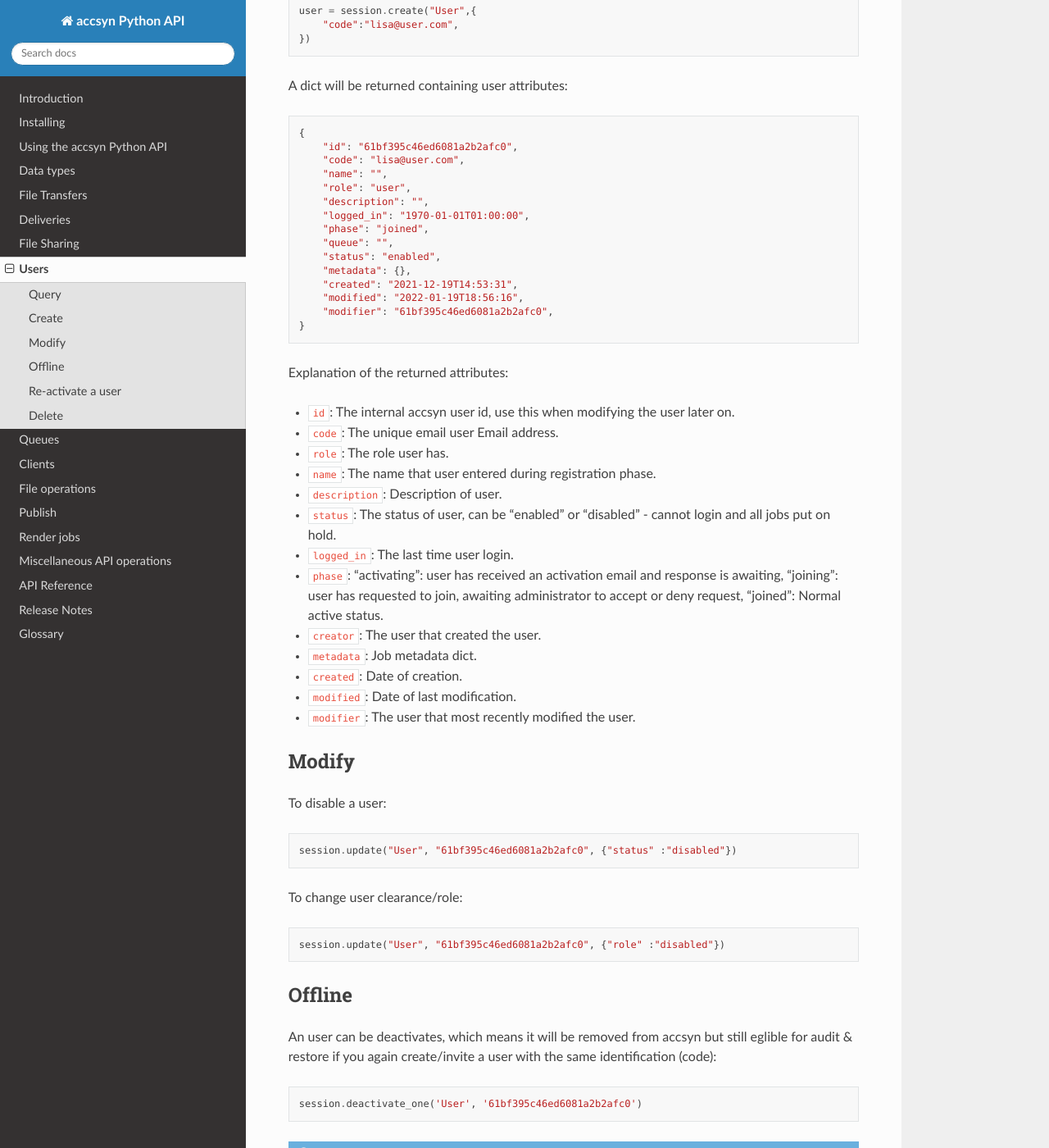
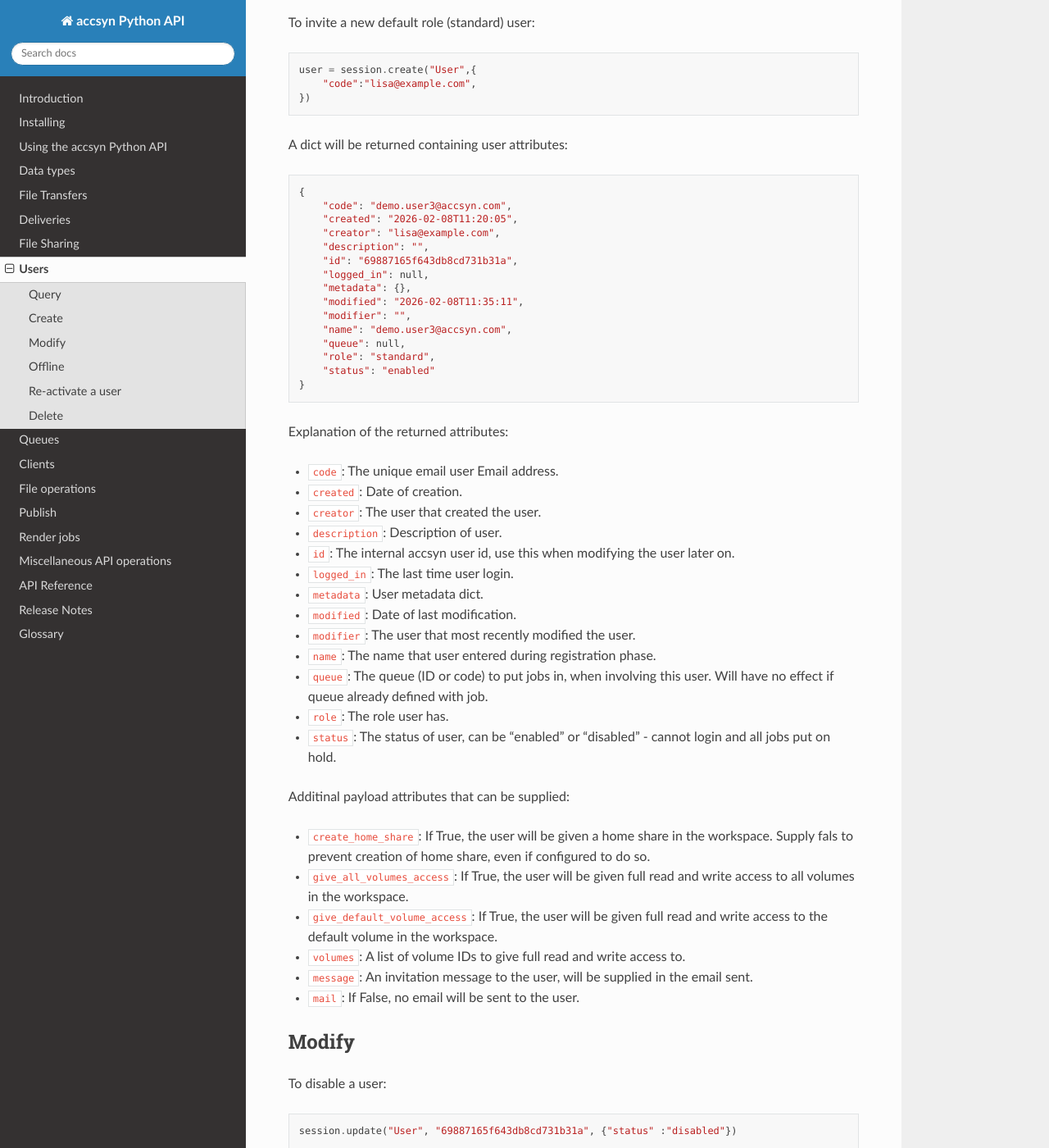
Before and after one commit to accsyn/accsyn-python-api, a Sphinx documentation site: the page built from doc/users.rst, in a window 1280 px wide and 1400 px high, scrolled down 749 px. Shown: the whole window at 82% size. Built offline with Sphinx 7.4.7 and the Read the Docs theme 3.1.0, drawn with Linux system fonts in a browser that asks for light colours; some of the changed text lies outside the part shown.

Commit message:
Queue and users updates

```diff
--- a/doc/users.rst
+++ b/doc/users.rst
@@ -15,6 +15,7 @@ An user identifies a physical person that interacts with accsyn, and access is r
 
 * **User**; (Standard) Have access to download file packages sent to them, and to shares given explicit access through ACLs (Access Control Lists).
 
+Users are managed centralised, with all users having their unique ID across all workspaces and one authentication method (accsyn / Google etc)
 
 
 Query
@@ -28,53 +29,62 @@ To list all users::
 
 List only employees::
 
-    all_users = session.find('User where role=employee')
+    all_employees = session.find("User where role=employee")
 
 
 Create
 ======
 
-To invite a new user::
+To invite a new default role (standard) user::
 
     user = session.create("User",{
-        "code":"lisa@user.com",
+        "code":"lisa@example.com",
     })
 
 
 A dict will be returned containing user attributes::
 
     {
-        "id": "61bf395c46ed6081a2b2afc0",
-        "code": "lisa@user.com",
-        "name": "",
-        "role": "user",
+        "code": "demo.user3@accsyn.com",
+        "created": "2026-02-08T11:20:05",
+        "creator": "lisa@example.com",
         "description": "",
-        "logged_in": "1970-01-01T01:00:00",
-        "phase": "joined",
-        "queue": "",
-        "status": "enabled",
+        "id": "69887165f643db8cd731b31a",
+        "logged_in": null,
         "metadata": {},
-        "created": "2021-12-19T14:53:31",
-        "modified": "2022-01-19T18:56:16",
-        "modifier": "61bf395c46ed6081a2b2afc0",
+        "modified": "2026-02-08T11:35:11",
+        "modifier": "",
+        "name": "demo.user3@accsyn.com",
+        "queue": null,
+        "role": "standard",
+        "status": "enabled"
     }
 
 
 Explanation of the returned attributes:
 
+* ``code``: The unique email user Email address.
+* ``created``: Date of creation.
+* ``creator``: The user that created the user.
+* ``description``: Description of user.
 * ``id``: The internal accsyn user id, use this when modifying the user later on.
-* ``code``: The unique email user Email address.
-* ``role``: The role user has.
-* ``name``: The name that user entered during registration phase.
-* ``description``: Description of user.
-* ``status``: The status of user, can be "enabled" or "disabled" - cannot login and all jobs put on hold.
 * ``logged_in``: The last time user login.
-* ``phase``: "activating": user has received an activation email and response is awaiting, "joining": user has requested to join, awaiting administrator to accept or deny request, "joined": Normal active status.
-* ``creator``: The user that created the user.
-* ``metadata``: Job metadata dict.
-* ``created``: Date of creation.
+* ``metadata``: User metadata dict.
 * ``modified``: Date of last modification.
 * ``modifier``: The user that most recently modified the user.
+* ``name``: The name that user entered during registration phase.
+* ``queue``: The queue (ID or code) to put jobs in, when involving this user. Will have no effect if queue already defined with job.
+* ``role``: The role user has.
+* ``status``: The status of user, can be "enabled" or "disabled" - cannot login and all jobs put on hold.
+
+Additinal payload attributes that can be supplied:
+
+* ``create_home_share``: If True, the user will be given a home share in the workspace. Supply fals to prevent creation of home share, even if configured to do so.
+* ``give_all_volumes_access``: If True, the user will be given full read and write access to all volumes in the workspace.
+* ``give_default_volume_access``: If True, the user will be given full read and write access to the default volume in the workspace.
+* ``volumes``: A list of volume IDs to give full read and write access to.
+* ``message``: An invitation message to the user, will be supplied in the email sent.
+* ``mail``: If False, no email will be sent to the user.
 
 
 Modify
@@ -82,22 +92,25 @@ Modify
 
 To disable a user::
 
-    session.update("User", "61bf395c46ed6081a2b2afc0", {"status" :"disabled"})
+    session.update("User", "69887165f643db8cd731b31a", {"status" :"disabled"})
 
 
 To change user clearance/role::
 
-    session.update("User", "61bf395c46ed6081a2b2afc0", {"role" :"disabled"})
+    session.update("User", "69887165f643db8cd731b31a", {"role" :"employee"})
 
+.. note::
+    * Only administrators can change user roles.
+    * Be careful when changing user roles, as it will affect what the user can do in the workspace. Changing role will cause all access to be revoked and need to be granted again.
 
 
 Offline
 =======
 
-An user can be deactivates, which means it will be removed from accsyn but still eglible
+An user can be deactivated, which means it will be removed from accsyn but still eglible
 for audit & restore if you again create/invite a user with the same identification (code)::
 
-    session.deactivate_one('User', '61bf395c46ed6081a2b2afc0')
+    session.deactivate_one("User", "69887165f643db8cd731b31a")
 
 .. note::
 
@@ -105,22 +118,24 @@ for audit & restore if you again create/invite a user with the same identificati
     * No jobs that involves the user can be active.
     * Offline users have the attribute inactive set to True.
 
+
 Re-activate a user
 ==================
 
 To re-activate a user, supply the user email address(code) or ID::
 
-    session.activate_one("User", "61bf395c46ed6081a2b2afc0")
+    session.activate_one("User", "69887165f643db8cd731b31a")
 
 Delete
 ======
 
 To delete a user::
 
-    session.delete_one("User", "61bf38d22650852bc50d5869")
+    session.delete_one("User", "69887165f643db8cd731b31a")
 
 .. note::
 
     * If you delete a user, all associated jobs are aborted.
     * Related user home share will also be deleted.
-    * accsyn user account information are still preserved, as user could be member of another accsyn domain.
+    * The user will be removed from your workspace, but kept centrally in accsyn platform as user might have access to other workspaces.
+    * accsyn user account information are ontouched.
```
Also changed, not shown: other parts of doc/users.rst (+1 -1 lines), doc/filesharing.rst (+10 -1 lines), doc/queues.rst (+32 -29 lines), source/accsyn_api/session.py (+31 -14 lines).
